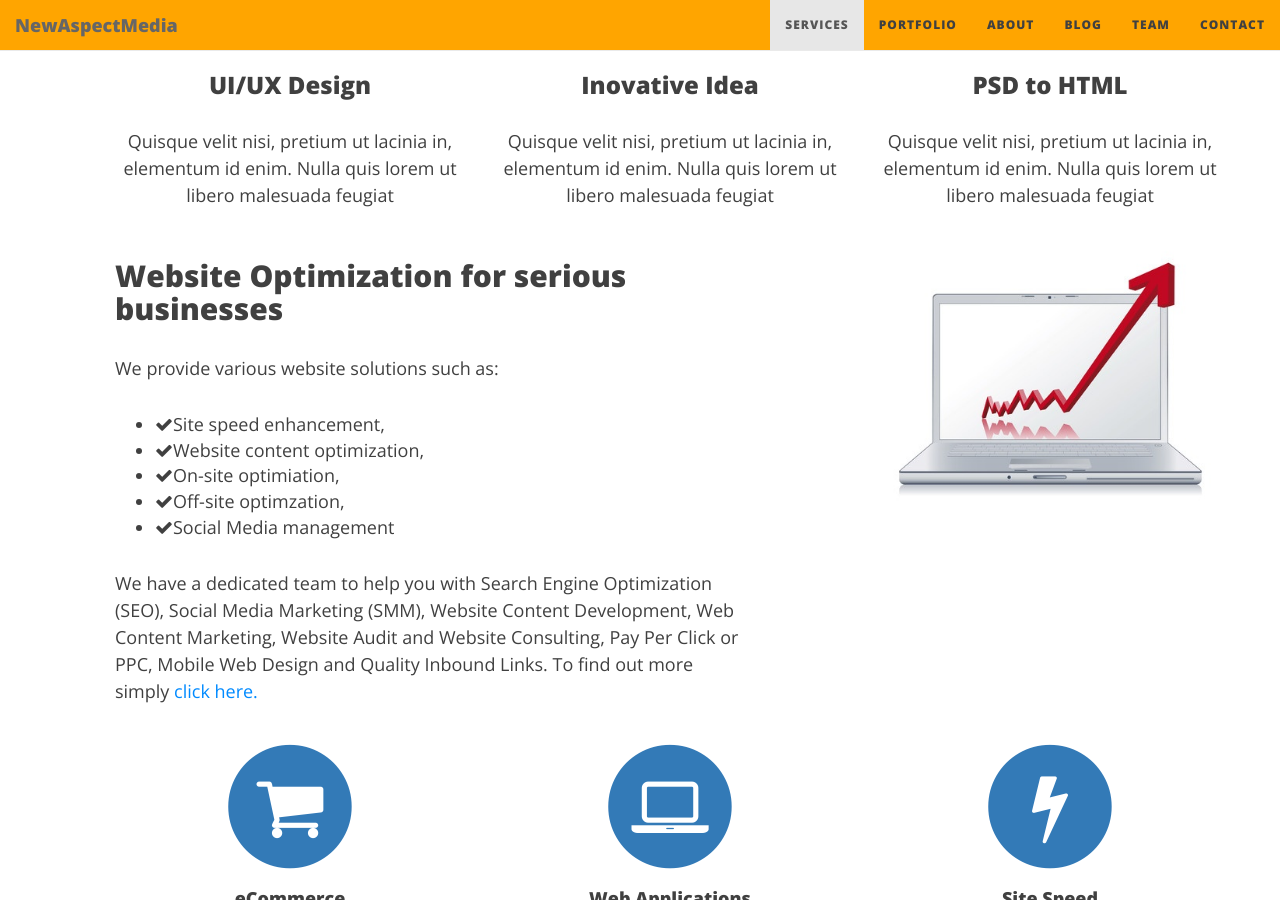
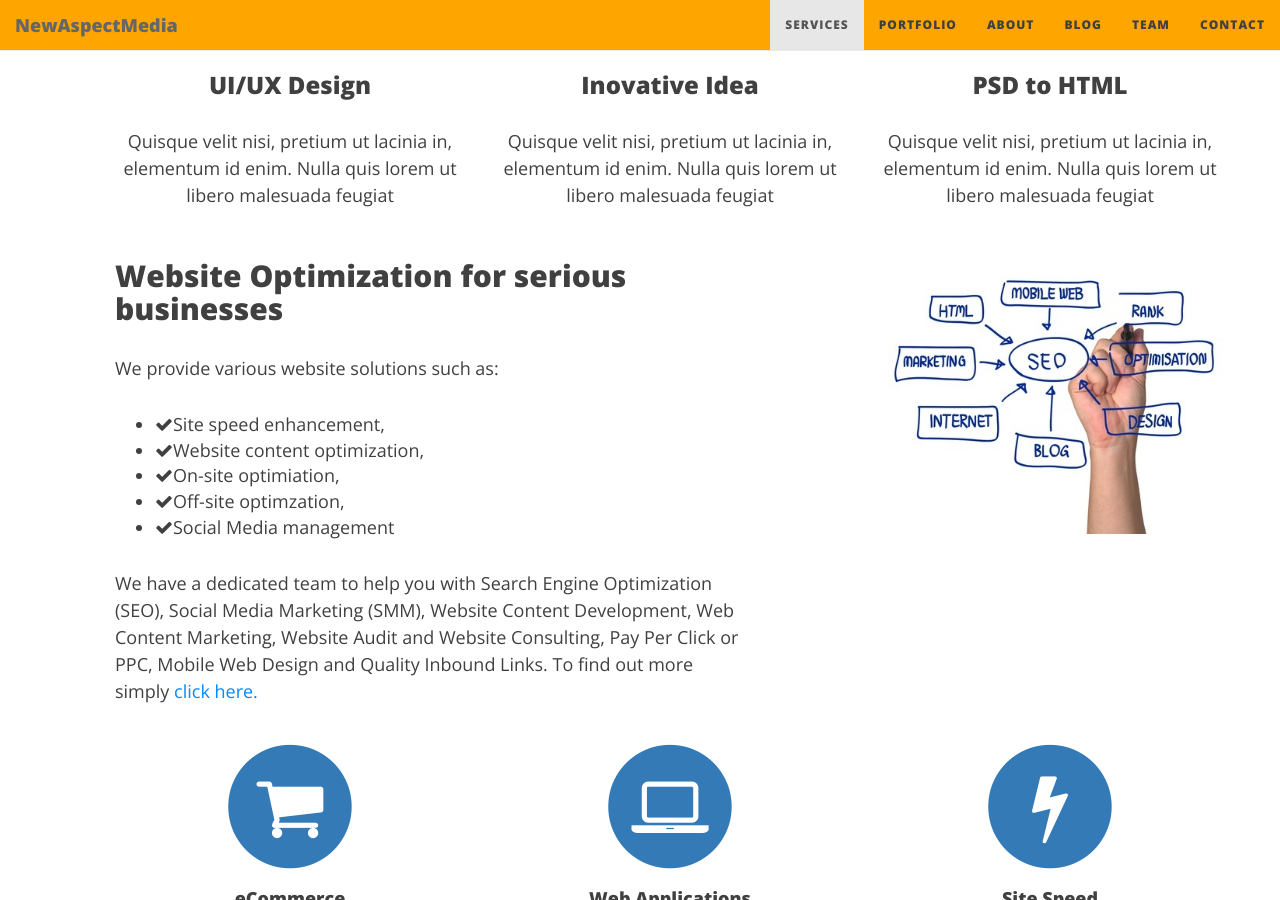
Before and after one commit to newmedia77/appxnam, a Jekyll site: the page built from index.html, in a window 1280 px wide and 900 px high, scrolled down 1051 px. Built offline with Jekyll 4.4.1, drawn with Linux system fonts in a browser that asks for light colours; nearby versions of some CDN libraries; the list of posts is cut into pages by our own code.

Commit message:
andreas
opt

```diff
--- a/index.html
+++ b/index.html
@@ -186,7 +186,7 @@ subtitle: Hire Web Developer &amp; SEO Specialist in London
                     </div>
                     <div class="col-sm-4 col-sm-offset-1">
                         <div class="responsive-screenshot">
-                            <img class="img-responsive" src="img/website-optimization-services.jpg" alt="Website optimization services for site speed, SEO, Local SEO">
+                            <img class="img-responsive" src="img/website-optimization-services-seo-ppc.jpg" alt="Website optimization services for site speed, SEO, Local SEO">
                         </div>
                     </div>
                 </div><!-- /.row -->
```
Also changed, not shown: img/website-optimization-services-seo-ppc.jpg (added).
